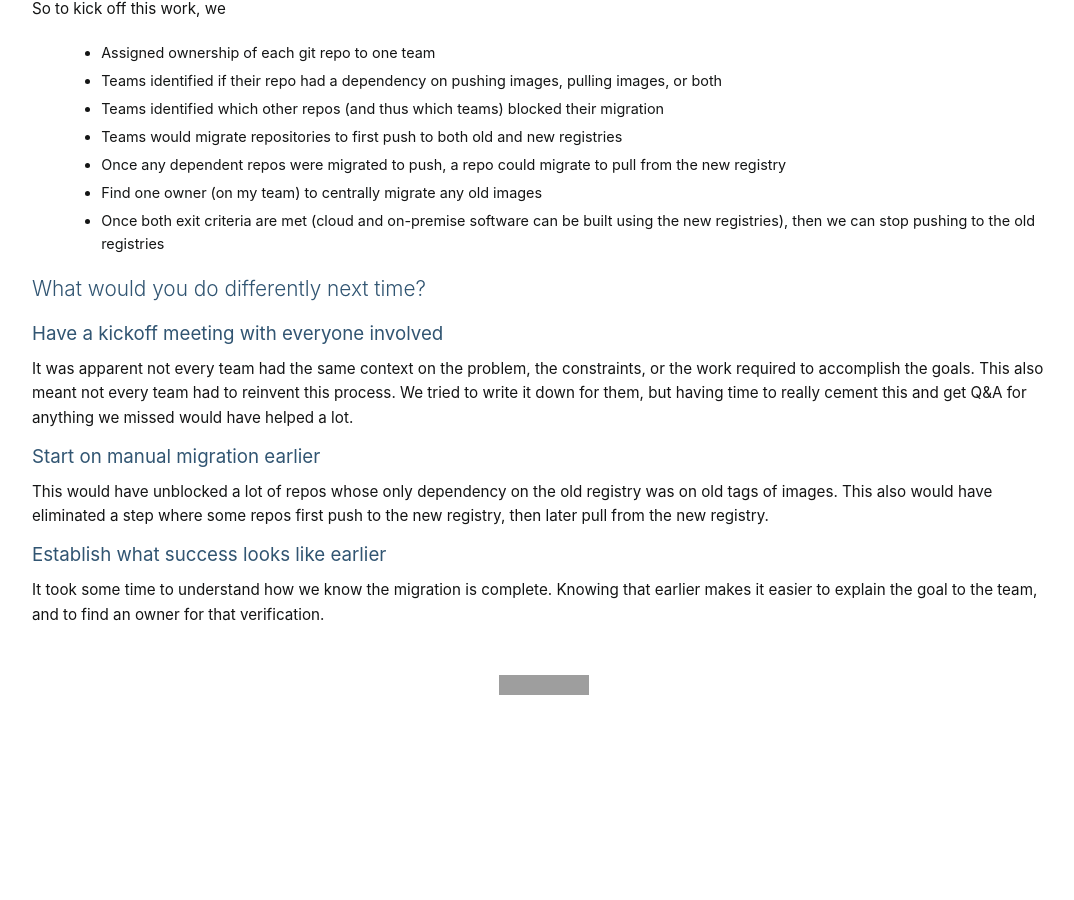
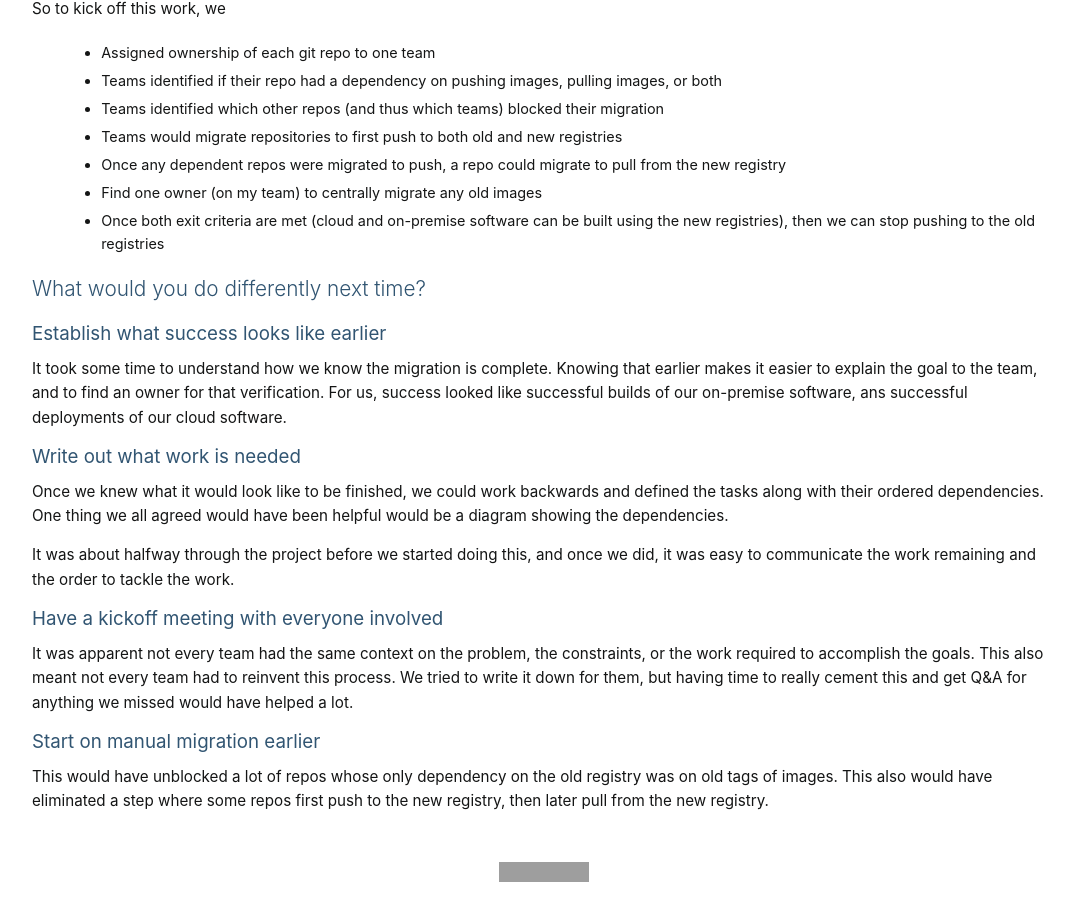
Before and after one commit to matthew-dailey/matthew-dailey.github.io, a Jekyll site: the page built from _posts/2020-10-03-migrating-docker-registries.markdown, in a window 1280 px wide and 900 px high, scrolled down 1663 px. Shown: the whole window, without its empty margins (96-1170 px from the left). Built offline with Jekyll 4.4.1, drawn with Linux system fonts in a browser that asks for light colours; some web fonts are replaced; before the commit the page ends 2377 px from its top, so only the background shows below that; grey boxes are pictures that could not be loaded.

Commit message:
Docker registry: add 'Write out what work is needed' section

```diff
--- a/_posts/2020-10-03-migrating-docker-registries.markdown
+++ b/_posts/2020-10-03-migrating-docker-registries.markdown
@@ -77,6 +77,23 @@ then we can stop pushing to the old registries
 
 ## What would you do differently next time?
 
+### Establish what success looks like earlier
+
+It took some time to understand how we know the migration is complete.
+Knowing that earlier makes it easier to explain the goal to the team,
+and to find an owner for that verification.
+For us, success looked like successful builds of our on-premise software,
+ans successful deployments of our cloud software.
+
+### Write out what work is needed
+
+Once we knew what it would look like to be finished,
+we could work backwards and defined the tasks along with their ordered dependencies.
+One thing we all agreed would have been helpful would be a diagram showing the dependencies.
+
+It was about halfway through the project before we started doing this,
+and once we did, it was easy to communicate the work remaining and the order to tackle the work.
+
 ### Have a kickoff meeting with everyone involved
 
 It was apparent not every team had the same context on the problem,
```
Also changed, not shown: other parts of _posts/2020-10-03-migrating-docker-registries.markdown (+0 -6 lines).
